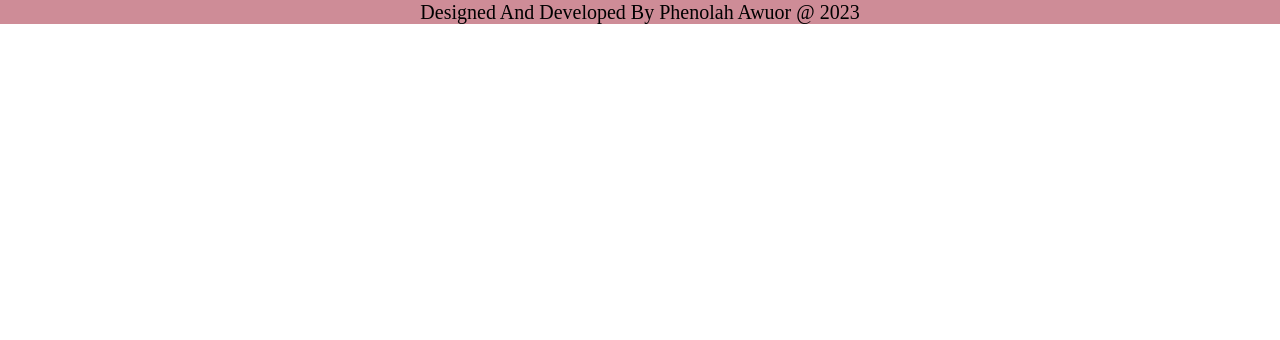
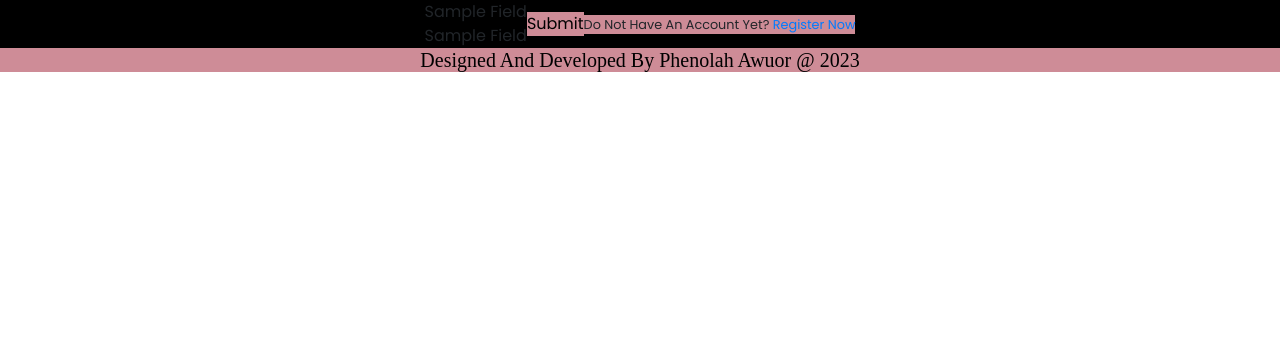
Before and after one commit to Phenolah/MovieApp, a Django app: template templates/login.html in a window 1280 px wide. Shown: the part 87-427 px from the top of the page. Run offline with Django 4.2, Linux system fonts and the light colour scheme; the template is opened without the code that fills it: most values are stand-ins (such as "Sample title", 1, 10 or a date in 2020); some libraries are stand-ins or nearby versions.

Commit message:
Update login.html

```diff
--- a/templates/login.html
+++ b/templates/login.html
@@ -2,5 +2,16 @@
 {% load static %}
 
 {% block content %}
-
+<form contact="" method="post">
+ {% csrf_token %}
+   <div class='login-form'>
+      {% for field in fields %}
+      {{field.label}}
+      <br>
+      {{field}}
+      {% endfor %}
+      <button type="submit" class="login-btn" > Submit </button>
+      <small>Do not have an account yet? <a href="" > Register Now</a></small>
+    </div>
+</form>
 {% endblock%}
```
